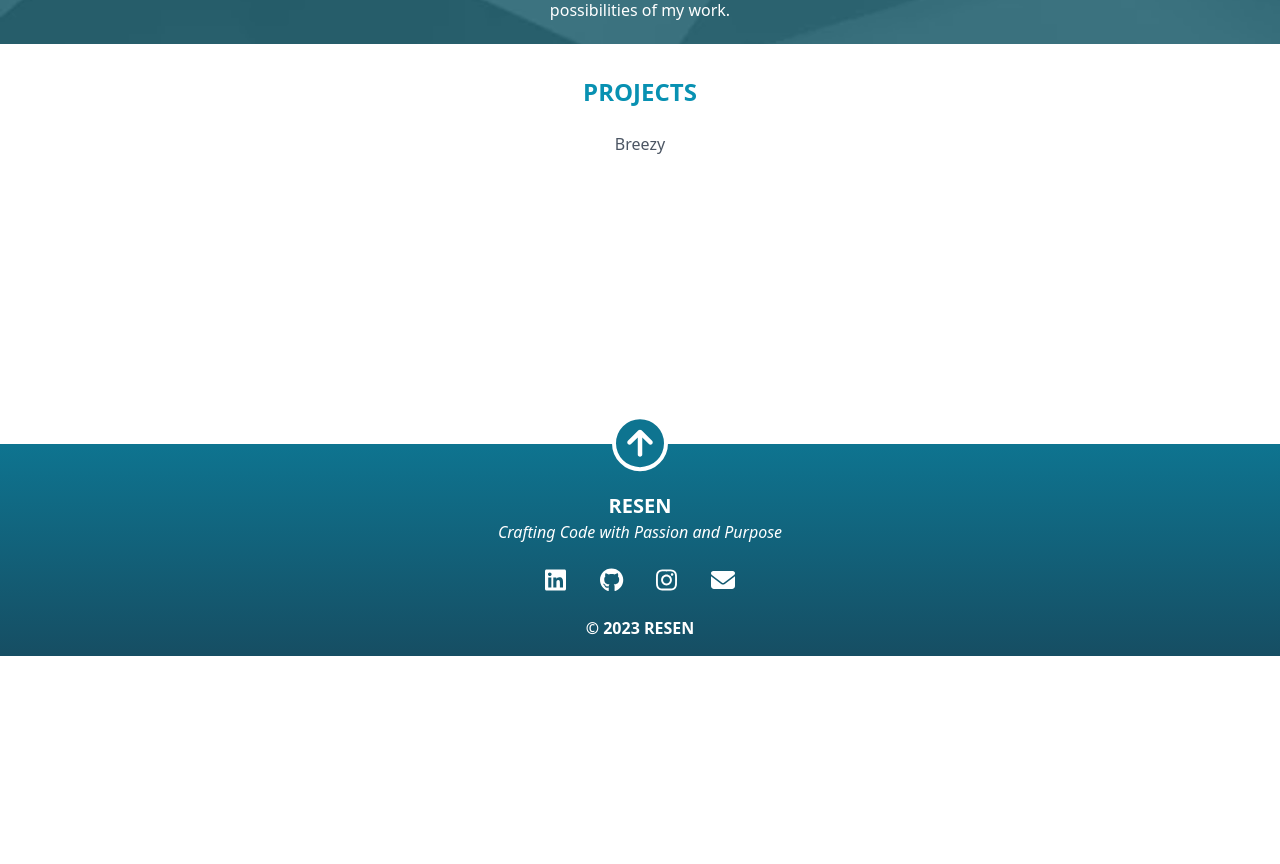
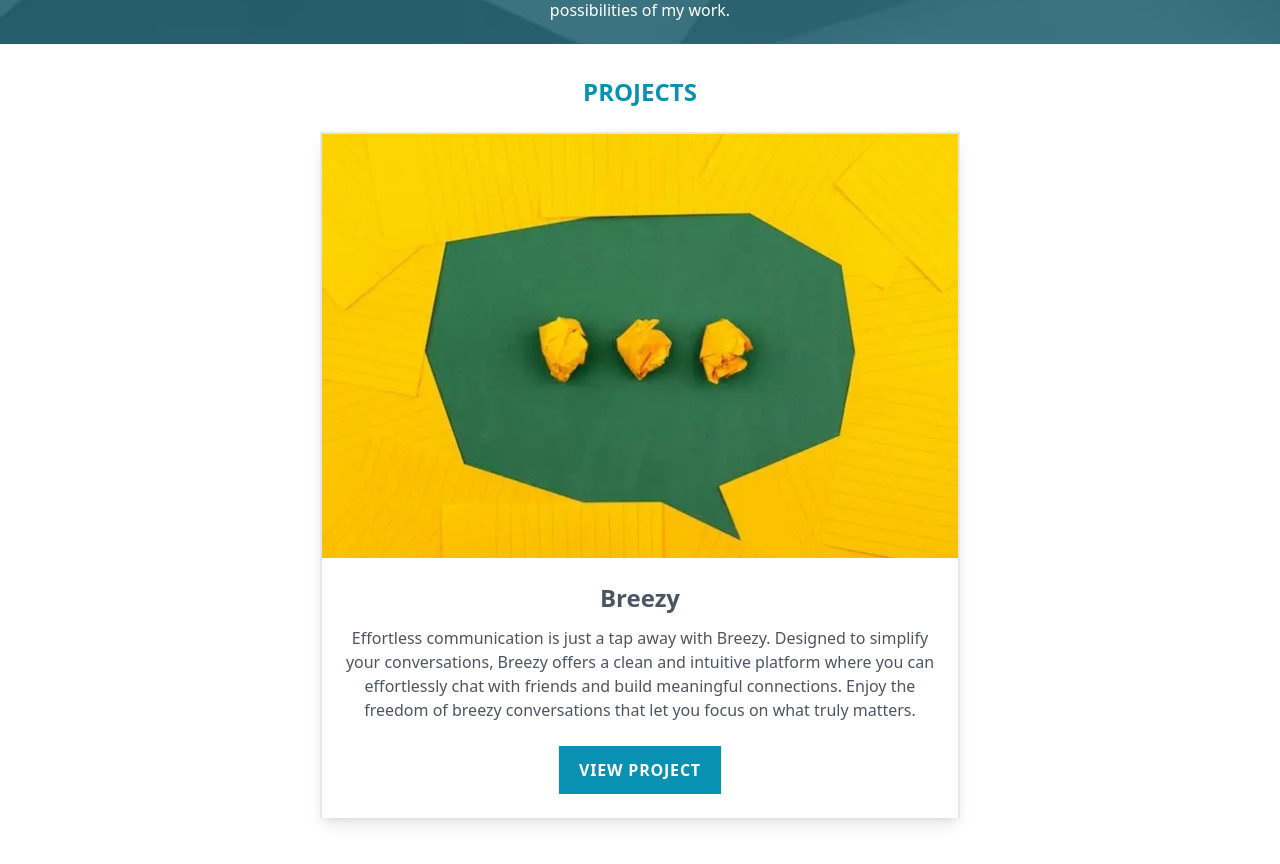
Before and after one commit to resenzhu/nextjs, a Next.js app: page /portfolio in a window 1280 px wide. Shown: the part 220-1084 px from the top of the page. Before the commit the page ends 876 px from the top, so only its background shows below. Built offline with nearby package versions, Linux system fonts and the light colour scheme; what tailwindcss-animated would draw is missing.

Commit message:
map projects and add card component

```diff
--- /dev/null
+++ b/src/components/main/portfolio/project/card.tsx
@@ -0,0 +1,39 @@
+import Image from 'next/image';
+import Link from 'next/link';
+
+type CardProps = {
+  name: string;
+  description: string;
+  url: string;
+};
+
+const Card = ({name, description, url}: CardProps): JSX.Element => (
+  <div className='border-2 border-b-0 shadow-lg'>
+    <Image
+      className='w-full'
+      src={`/images/main/portfolio-project-${name.toLowerCase()}.webp`}
+      width={356}
+      height={356}
+      alt={`${name.toLowerCase()} thumbnail`}
+    />
+    <div className='mx-4 space-y-6 py-6'>
+      <div className='space-y-3'>
+        <div className='text-2xl font-bold'>{name}</div>
+        <p>{description}</p>
+      </div>
+      <div>
+        <Link href={url}>
+          <button
+            className='bg-cyan-600 px-5 py-3 font-bold tracking-wider text-white duration-150 active:bg-cyan-700'
+            type='button'
+          >
+            VIEW PROJECT
+          </button>
+        </Link>
+      </div>
+    </div>
+  </div>
+);
+
+export type {CardProps};
+export default Card;
--- a/src/components/main/portfolio/project/index.tsx
+++ b/src/components/main/portfolio/project/index.tsx
@@ -1,10 +1,10 @@
+import Card from '@components/main/portfolio/project/card';
 import {LazyLoad} from '@components/main/shared';
 
 type ProjectProps = {
   title: string;
   projects: {
     name: string;
-    slogan: string;
     description: string;
     url: string;
   }[];
@@ -18,7 +18,22 @@ const Project = ({title, projects}: ProjectProps): JSX.Element => (
       </div>
     </LazyLoad>
     <div className='space-y-6 text-center text-gray-600 md:mx-auto md:w-2/3 lg:w-1/2'>
-      {projects[0]!.name}
+      {projects.map(
+        (project, index): JSX.Element => (
+          <div
+            className={`${
+              index % 2 === 0 ? 'animate-fade-left' : 'animate-fade-right'
+            } animate-duration-700`}
+            key={index}
+          >
+            <Card
+              name={project.name}
+              description={project.description}
+              url={project.url}
+            />
+          </div>
+        )
+      )}
     </div>
   </div>
 );
```
